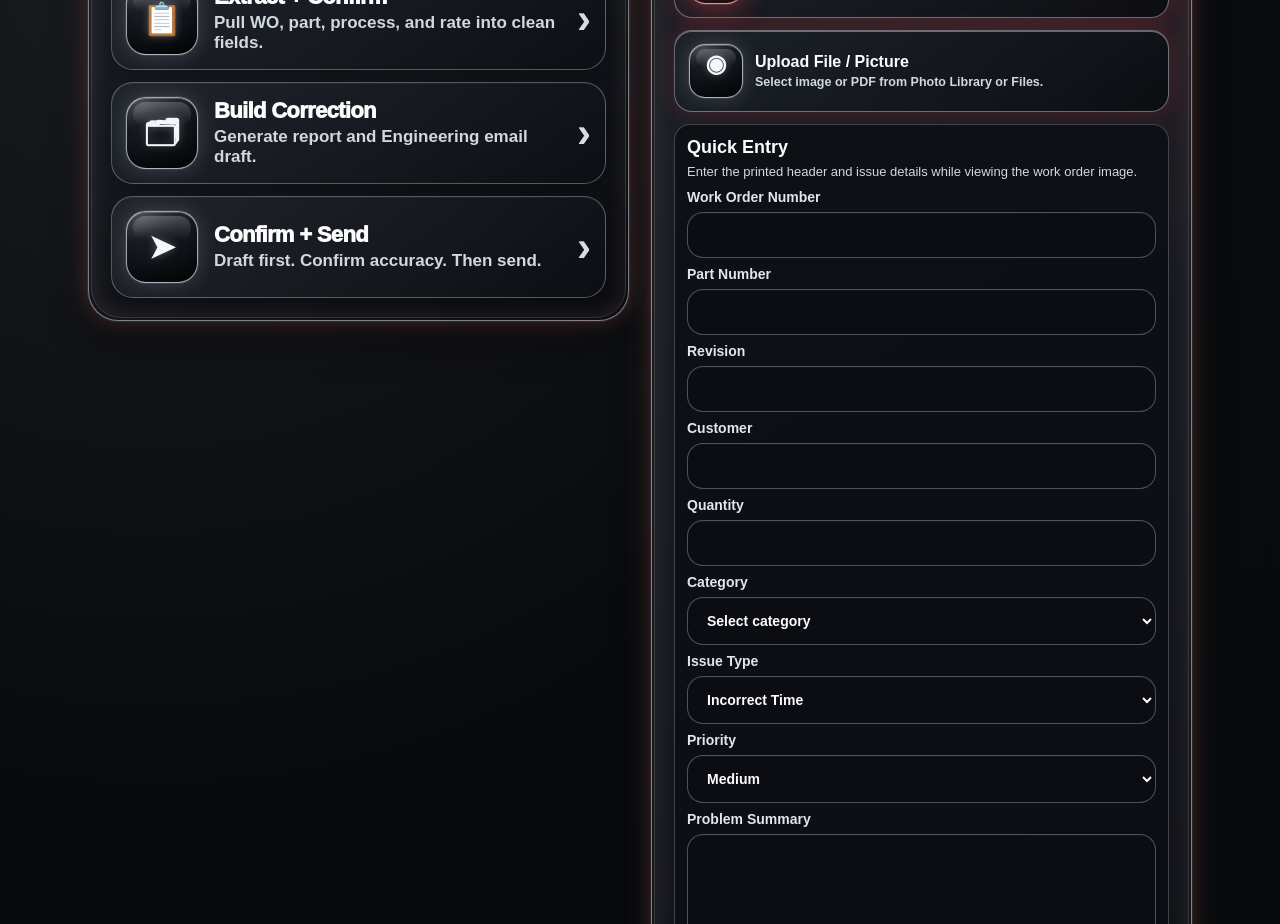
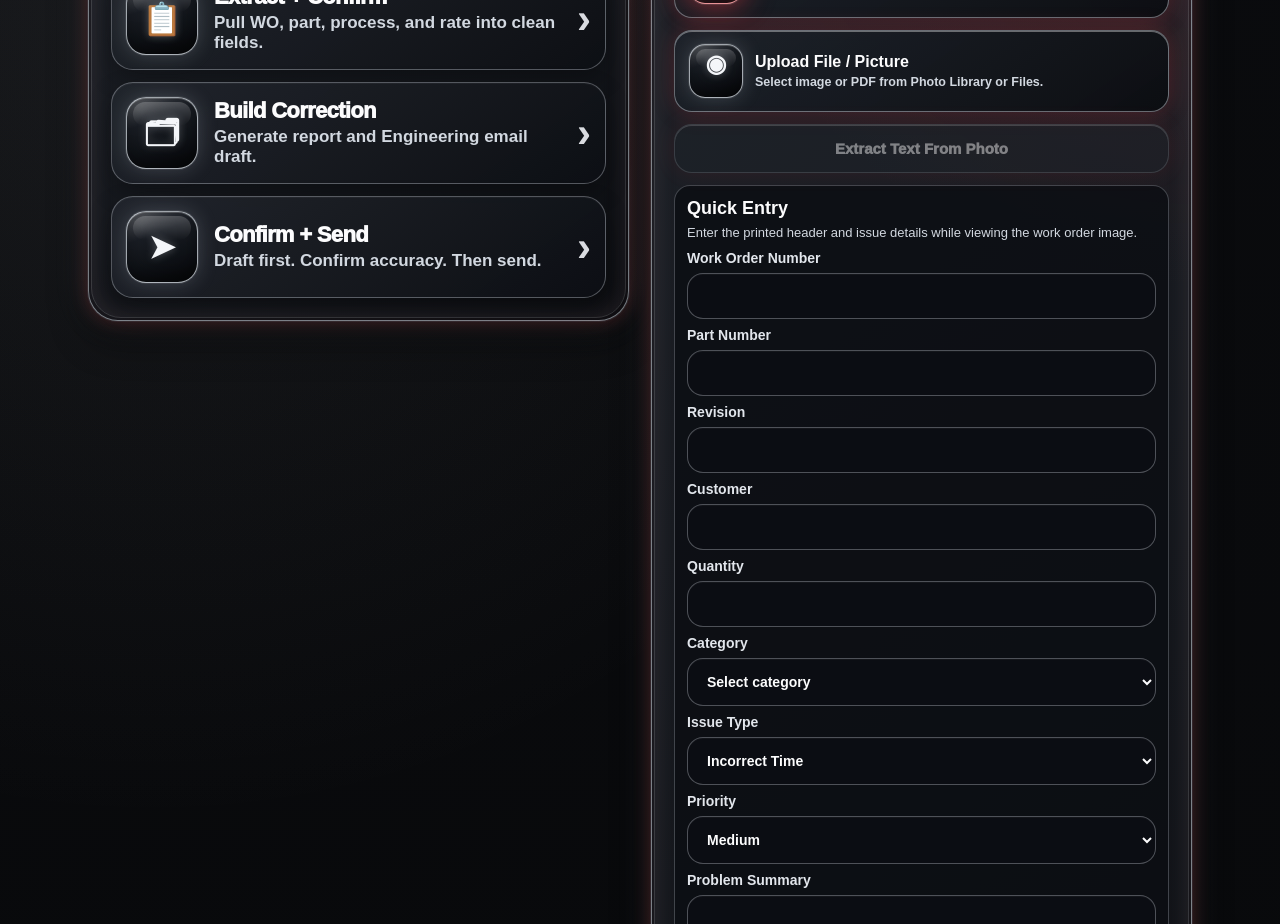
Before and after one commit to kool1160/Applied-intelligence-Ai-Woc, a Next.js app: page / in a window 1280 px wide. Shown: the part 920-1844 px from the top of the page. Built offline with nearby package versions, Linux system fonts and the light colour scheme.

Commit message:
Add button-driven photo OCR extraction

```diff
--- a/app/page.tsx
+++ b/app/page.tsx
@@ -1,6 +1,14 @@
 'use client';
 
 import { useMemo, useRef, useState } from 'react';
+
+declare global {
+  interface Window {
+    Tesseract?: {
+      recognize: (image: File | string, lang?: string) => Promise<{ data: { text: string } }>;
+    };
+  }
+}
 
 
 
@@ -189,6 +197,8 @@ export default function Home() {
   const [data, setData] = useState<WocData>(blank);
   const [imageUrl, setImageUrl] = useState('');
   const [selectedFileName, setSelectedFileName] = useState('');
+  const [selectedImageFile, setSelectedImageFile] = useState<File | null>(null);
+  const [ocrLoading, setOcrLoading] = useState(false);
   const [routerText, setRouterText] = useState('');
   const [showDraft, setShowDraft] = useState(false);
   const [checks, setChecks] = useState<boolean[]>(Array(5).fill(false));
@@ -236,6 +246,58 @@ export default function Home() {
     setStatus('Router text extracted. Verify every field before generating the draft.');
   };
 
+
+
+  const loadTesseractScript = async () => {
+    if (window.Tesseract) return;
+
+    await new Promise<void>((resolve, reject) => {
+      const existing = document.querySelector('script[data-tesseract="true"]') as HTMLScriptElement | null;
+      if (existing) {
+        existing.addEventListener('load', () => resolve(), { once: true });
+        existing.addEventListener('error', () => reject(new Error('Failed to load OCR script.')), { once: true });
+        return;
+      }
+
+      const script = document.createElement('script');
+      script.src = 'https://cdn.jsdelivr.net/npm/tesseract.js@5/dist/tesseract.min.js';
+      script.async = true;
+      script.dataset.tesseract = 'true';
+      script.onload = () => resolve();
+      script.onerror = () => reject(new Error('Failed to load OCR script.'));
+      document.body.appendChild(script);
+    });
+  };
+
+  const extractTextFromPhoto = async () => {
+    if (!selectedImageFile || ocrLoading) return;
+
+    setOcrLoading(true);
+    setStatus('Reading work order photo...');
+
+    try {
+      await loadTesseractScript();
+      if (!window.Tesseract) throw new Error('OCR runtime unavailable.');
+
+      const result = await window.Tesseract.recognize(selectedImageFile, 'eng');
+      const text = result.data.text?.trim() || '';
+      setRouterText(text);
+
+      if (text.length < 20) {
+        setStatus('Could not read enough text from this photo. Try a clearer photo or enter fields manually.');
+        return;
+      }
+
+      const extracted = extractRouterData(text, data);
+      setData(extracted);
+      setChecks(Array(5).fill(false));
+      setStatus('Text extracted from photo. Review fields before sending.');
+    } catch (_error) {
+      setStatus('Could not read enough text from this photo. Try a clearer photo or enter fields manually.');
+    } finally {
+      setOcrLoading(false);
+    }
+  };
   const applyWeldingTimeTemplate = () => {
     const currentRate = data.currentListedRate || '33 parts per hour';
     const baseline = data.observedBaseline || '12.5 parts per hour';
@@ -403,11 +465,13 @@ ${emailBody}`;
 
     setSelectedFileName(file.name);
     if (file.type.startsWith('image/')) {
+      setSelectedImageFile(file);
       setImageUrl(URL.createObjectURL(file));
       setStatus('Photo is saved as evidence. To auto-fill fields, paste copied/OCR text here or enter fields manually.');
       return;
     }
 
+    setSelectedImageFile(null);
     setImageUrl('');
     setStatus('Attachment added. To auto-fill fields, paste copied/OCR text here or enter fields manually.');
   };
@@ -584,6 +648,14 @@ ${emailBody}`;
           </span>
         </button>
         {imageUrl ? <img className="preview" src={imageUrl} alt="Uploaded work order preview" /> : null}
+        <button
+          type="button"
+          className="secondary"
+          disabled={!selectedImageFile || ocrLoading}
+          onClick={extractTextFromPhoto}
+        >
+          {ocrLoading ? 'Extracting Text…' : 'Extract Text From Photo'}
+        </button>
         {!imageUrl && selectedFileName ? <p className="mini-note">Selected file: {selectedFileName}</p> : null}
         <div className="quick-entry-card">
           <h3>Quick Entry</h3>
```
